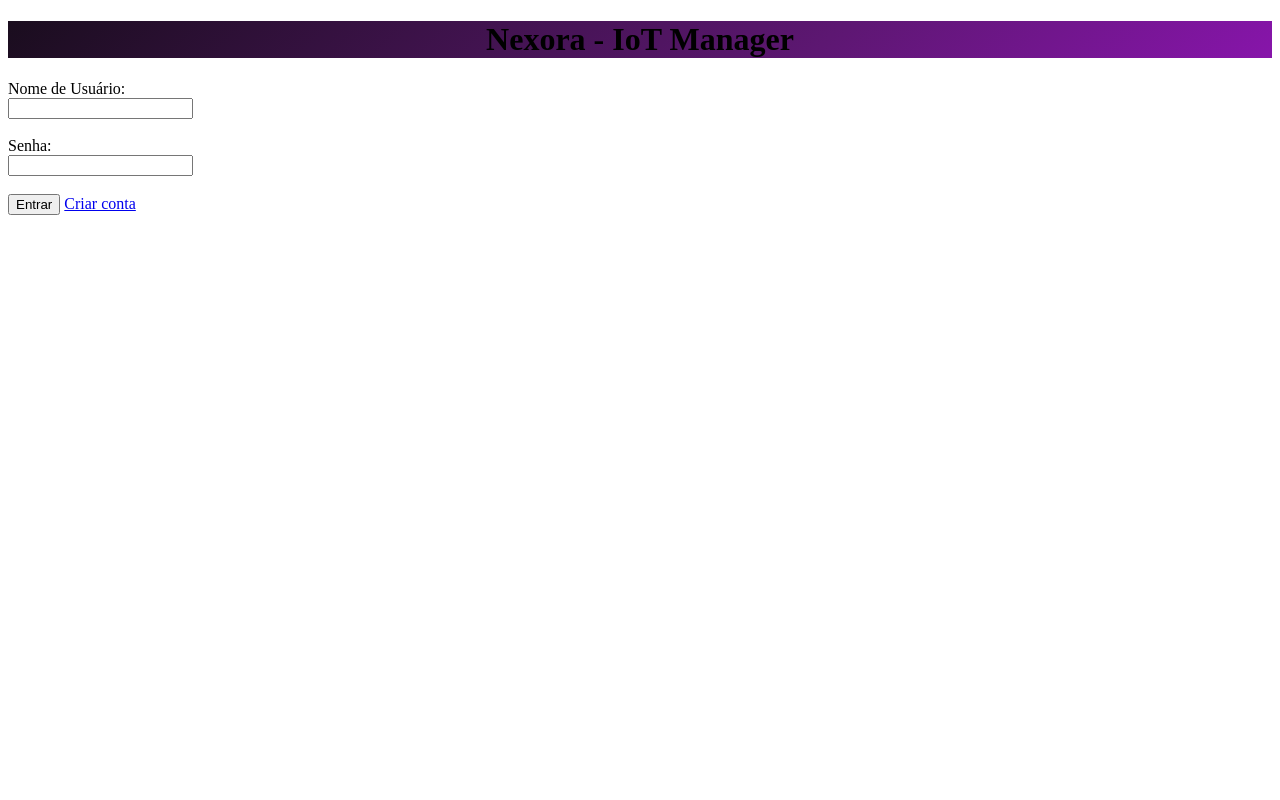
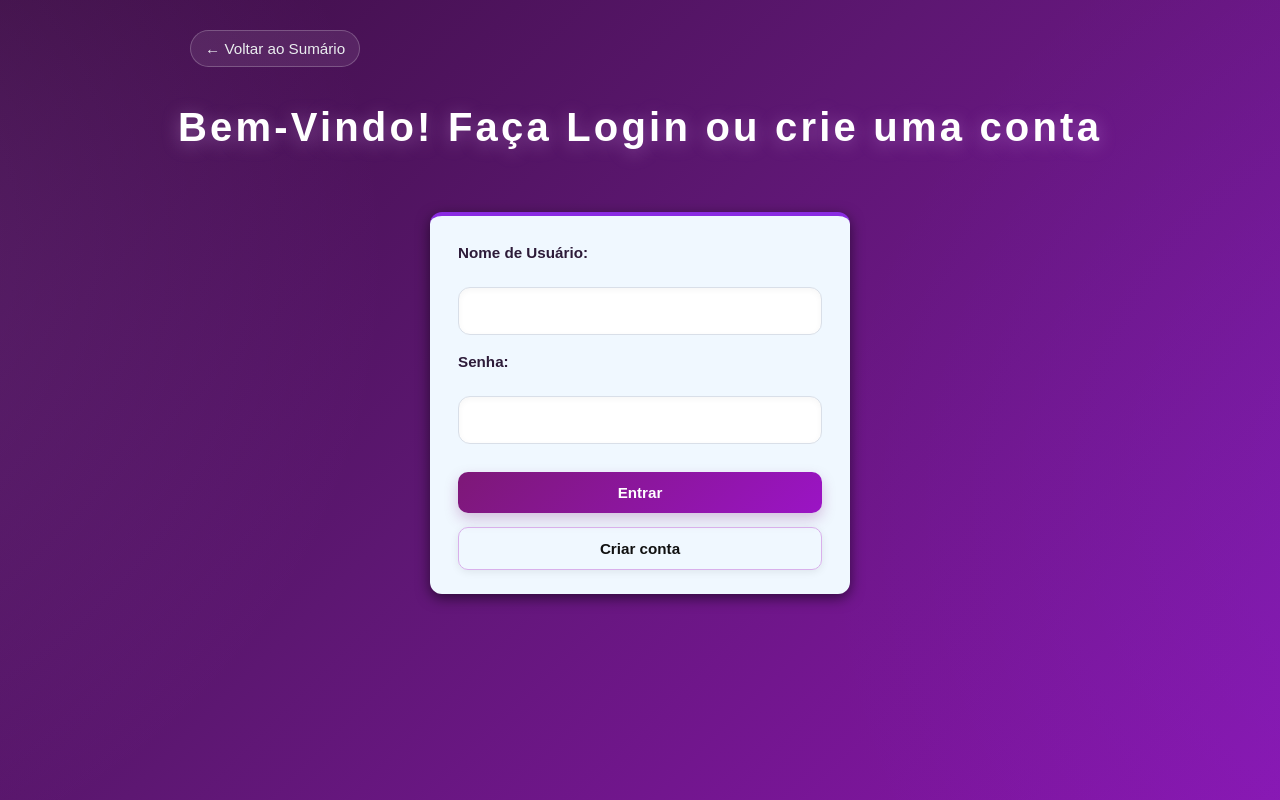
Before and after one commit to trajanola/Nexora, a Django app: page /login/ in a window 1280 px wide. Run offline with Django 5.2, Linux system fonts and the light colour scheme.

Commit message:
Ajuste na pagina de Login

```diff
--- a/static/css/Login.css
+++ b/static/css/Login.css
@@ -1,7 +1,173 @@
-header{
+body {
     text-align: center;
-    background: linear-gradient(135deg, #1a0d1e 0%, #5d1772 55%, #9b14c5 100%) top / 100% 260px no-repeat #f4f7fb;
+    background-image:
+        radial-gradient(circle at 18% 22%, rgba(213, 120, 255, 0.16), transparent 34%),
+        radial-gradient(circle at 82% 78%, rgba(107, 77, 255, 0.14), transparent 38%),
+        linear-gradient(135deg, #120913 0%, #2b0a2c 22%, #5d1772 58%, #9b14c5 100%);
+    background-size: 150% 150%, 150% 150%, 180% 180%;
+    animation: gradientShift 12s ease infinite;
+    color: #252033;
+    font-family: 'Montserrat', sans-serif;
+    font-weight: 400;
+    margin: 0;
+    padding: 30px 20px;
+    min-height: 100vh;
+    box-sizing: border-box;
 }
-label{
+
+@keyframes gradientShift {
+    0%, 100% { background-position: 0% 0%, 100% 100%, 0% 50%; }
+    50% { background-position: 100% 0%, 0% 100%, 100% 50%; }
+}
+
+header {
+    text-align: center;
+    color: #f4f7fb;
+    padding: 12px 20px;
+}
+
+label {
+    display: block;
+    margin: 0 0 8px;
+    text-align: left;
+    color: #2d1b39;
+    font-weight: 600;
+    font-size: 0.95rem;
+}
+
+h1 {
+    margin: 0;
+    text-align: center;
+    color: white;
+    font-size: clamp(1.8rem, 4vw, 2.5rem);
+    letter-spacing: 0.08em;
+    line-height: 1.4;
+    text-shadow: 0 3px 18px rgba(236, 185, 255, 0.35);
+    animation: welcomeIn 900ms ease-out both;
+}
+
+@keyframes welcomeIn {
+    from {
+        opacity: 0;
+        transform: translateY(12px);
+        letter-spacing: 0.16em;
+    }
+    to {
+        opacity: 1;
+        transform: translateY(0);
+        letter-spacing: 0.08em;
+    }
+}
+
+.link-voltar {
+    width: min(900px, 100%);
+    margin: 0 auto 20px;
+    text-align: left;
+}
+
+.link-voltar a {
+    display: inline-block;
+    padding: 9px 14px;
+    border: 1px solid rgba(255, 255, 255, 0.22);
+    border-radius: 999px;
+    background: rgba(255, 255, 255, 0.08);
+    color: #eaedef;
+    text-decoration: none;
+    font-size: 0.95rem;
+    transition: background 0.25s ease, border-color 0.25s ease, transform 0.25s ease;
+}
+
+form {
+    width: min(420px, calc(100% - 48px));
+    box-sizing: border-box;
+    margin: 45px auto 48px;
+    padding: 28px 28px 24px;
+    background: aliceblue;
+    border-top: 4px solid blueviolet;
+    border-radius: 12px;
+    box-shadow: 0 4px 14px rgba(0, 0, 0, 0.55);
     text-align: center;
 }
+
+.link-voltar a:hover {
+    background: rgba(255, 255, 255, 0.16);
+    border-color: rgba(255, 255, 255, 0.4);
+    color: #ffffff;
+    text-decoration: underline;
+    transform: translateX(-2px);
+}
+
+input[type="text"],
+input[type="password"] {
+    width: 100%;
+    box-sizing: border-box;
+    padding: 14px 16px;
+    border: 1.5px solid #d9dfe8;
+    border-radius: 12px;
+    background: #ffffff;
+    color: #2d1b39;
+    font-size: 1rem;
+    transition: all 0.25s ease;
+    box-shadow: inset 0 2px 6px rgba(0, 0, 0, 0.04);
+}
+
+input[type="text"]:focus,
+input[type="password"]:focus {
+    outline: none;
+    border-color: #9b14c5;
+    box-shadow: 0 0 0 4px rgba(155, 20, 197, 0.12);
+}
+
+.botoes-login {
+    display: flex;
+    flex-direction: column;
+    gap: 14px;
+    margin-top: 10px;
+}
+
+.btn-entrar,
+.btn-cadastro {
+    border: none;
+    border-radius: 10px;
+    padding: 12px 18px;
+    font-size: 0.95rem;
+    font-weight: 700;
+    font-family: 'Montserrat', sans-serif;
+    cursor: pointer;
+    transition: all 0.3s ease;
+}
+
+.btn-entrar {
+    background: linear-gradient(135deg, #7d1877 0%, #9b14c5 100%);
+    color: white;
+    box-shadow: 0 6px 14px rgba(125, 24, 119, 0.25);
+    transition: transform 0.25s ease, box-shadow 0.25s ease, filter 0.25s ease;
+}
+
+.btn-entrar:hover {
+    transform: translateY(-2px);
+    box-shadow: 0 12px 22px rgba(125, 24, 119, 0.35);
+    filter: brightness(1.05);
+}
+
+.btn-cadastro {
+    background: transparent;
+    color: #111111;
+    border: 1px solid #d9b0eb;
+    box-shadow: 0 2px 8px rgba(0, 0, 0, 0.08);
+    transition: transform 0.25s ease, background 0.25s ease, color 0.25s ease;
+}
+
+.btn-cadastro:hover {
+    background: #f5e8ff;
+    color: #7d1877;
+    text-decoration: none;
+    transform: translateY(-1px);
+}
+
+@media (prefers-reduced-motion: reduce) {
+    body,
+    h1 {
+        animation: none;
+    }
+}
--- a/templates/core/Login.html
+++ b/templates/core/Login.html
@@ -8,11 +8,10 @@
     <link rel="stylesheet" href="{% static 'css/Login.css' %}">
 </head>
 <body>
+    <p class="link-voltar"><a href="{% url 'home' %}">&larr; Voltar ao Sumário</a></p>
     <header>
-        <h1>Nexora - IoT Manager</h1>
+        <h1>Bem-Vindo! Faça Login ou crie uma conta</h1>
     </header>
-    <h2></h2>
-
     <form method="POST">
 
         <label>Nome de Usuário:</label><br>
@@ -21,10 +20,10 @@
         <label>Senha:</label><br>
         <input type="password" name="senha_usuario" required><br><br>
 
-        <button type="submit">Entrar</button>
-        <a href="{% url 'cadastro' %}"
-            <button type="button">Criar conta</button>
-        </a>
+        <div class="botoes-login">
+            <button type="submit" class="btn-entrar">Entrar</button>
+            <button type="button" class="btn-cadastro" onclick="window.location.href='{% url 'cadastro' %}'">Criar conta</button>
+        </div>
     </form>
 </body>
 </html>
```
